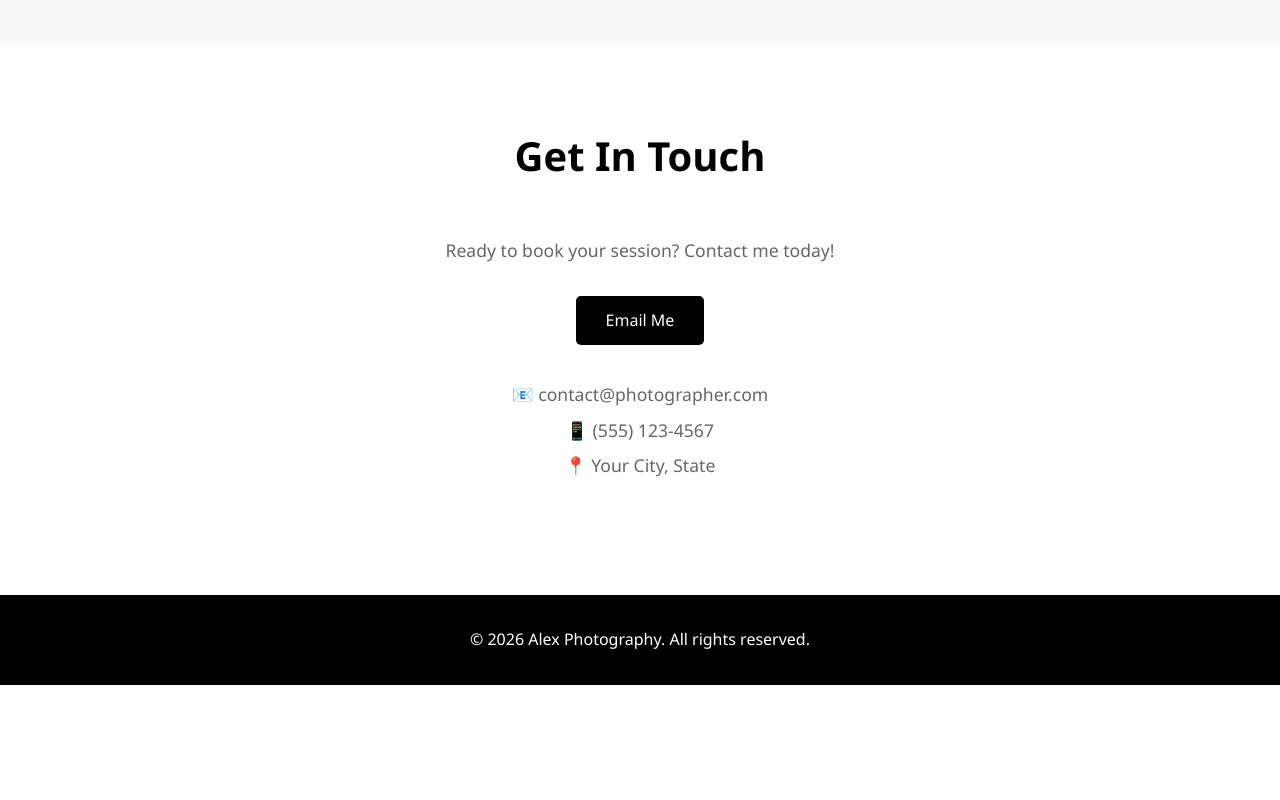
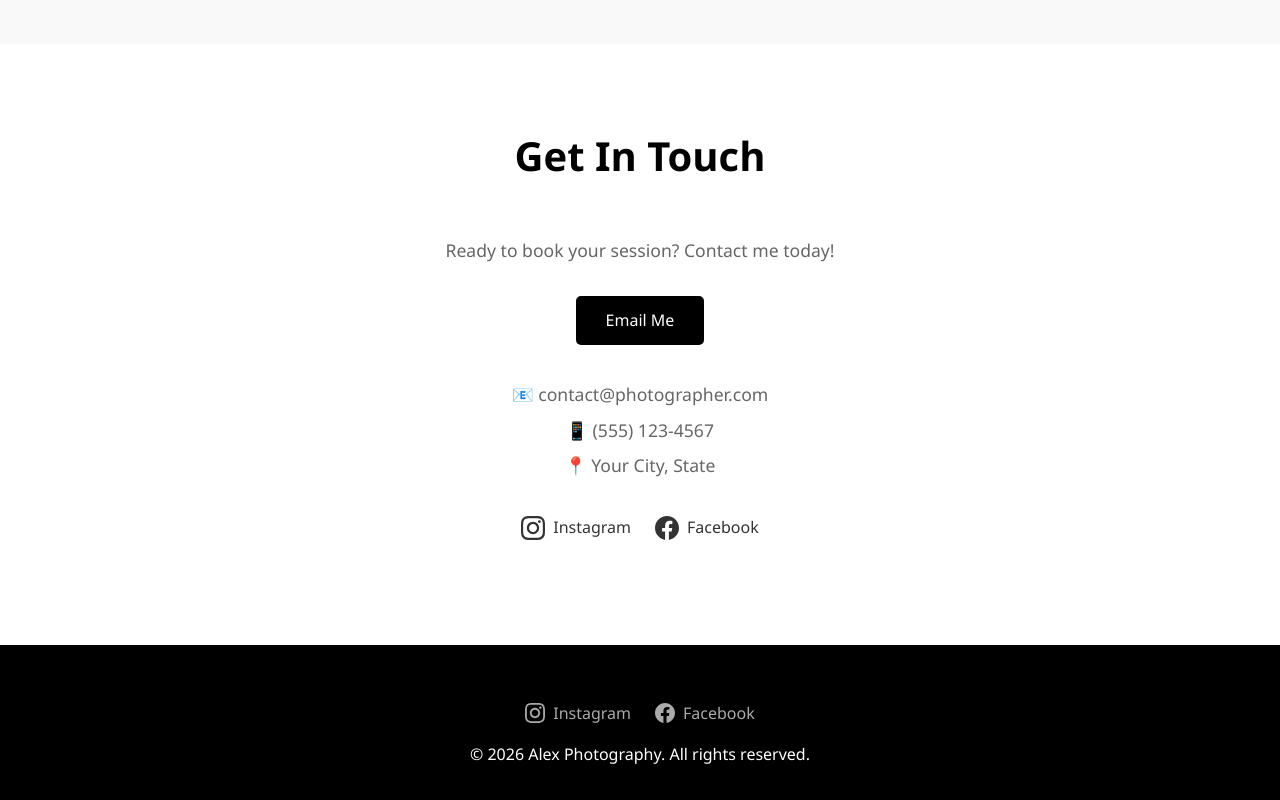
Before and after one commit to Rumba19/Niroj.Photography, a website: page index.html in a window 1280 px wide. Shown: the part 3296-4096 px from the top of the page. Before the commit the page ends 3981 px from the top, so only its background shows below. Drawn offline with Linux system fonts and the light colour scheme.

Commit message:
added social media link

```diff
--- a/css/style.css
+++ b/css/style.css
@@ -252,12 +252,46 @@ section h2 {
   line-height: 2;
 }
 
+/* Social Links */
+.social-links {
+  display: flex;
+  justify-content: center;
+  gap: 1.5rem;
+  margin: 1.5rem 0;
+}
+
+.social-link {
+  display: inline-flex;
+  align-items: center;
+  gap: 0.5rem;
+  text-decoration: none;
+  color: #333;
+  font-weight: 500;
+  transition: color 0.3s;
+}
+
+.social-link:hover {
+  color: #000;
+}
+
 /* Footer */
 footer {
   background: #000;
   color: white;
   text-align: center;
   padding: 2rem;
+}
+
+footer .social-links {
+  margin-bottom: 1rem;
+}
+
+footer .social-link {
+  color: #aaa;
+}
+
+footer .social-link:hover {
+  color: white;
 }
 
 /* Responsive */
--- a/index.html
+++ b/index.html
@@ -131,12 +131,40 @@
           📱 (555) 123-4567<br>
           📍 Your City, State
         </p>
+        <div class="social-links">
+          <a href="#" class="social-link" target="_blank" rel="noopener noreferrer" aria-label="Instagram">
+            <svg xmlns="http://www.w3.org/2000/svg" width="24" height="24" viewBox="0 0 24 24" fill="currentColor">
+              <path d="M12 2.163c3.204 0 3.584.012 4.85.07 3.252.148 4.771 1.691 4.919 4.919.058 1.265.069 1.645.069 4.849 0 3.205-.012 3.584-.069 4.849-.149 3.225-1.664 4.771-4.919 4.919-1.266.058-1.644.07-4.85.07-3.204 0-3.584-.012-4.849-.07-3.26-.149-4.771-1.699-4.919-4.92-.058-1.265-.07-1.644-.07-4.849 0-3.204.013-3.583.07-4.849.149-3.227 1.664-4.771 4.919-4.919 1.266-.057 1.645-.069 4.849-.069zm0-2.163c-3.259 0-3.667.014-4.947.072-4.358.2-6.78 2.618-6.98 6.98-.059 1.281-.073 1.689-.073 4.948 0 3.259.014 3.668.072 4.948.2 4.358 2.618 6.78 6.98 6.98 1.281.058 1.689.072 4.948.072 3.259 0 3.668-.014 4.948-.072 4.354-.2 6.782-2.618 6.979-6.98.059-1.28.073-1.689.073-4.948 0-3.259-.014-3.667-.072-4.947-.196-4.354-2.617-6.78-6.979-6.98-1.281-.059-1.69-.073-4.949-.073zm0 5.838c-3.403 0-6.162 2.759-6.162 6.162s2.759 6.163 6.162 6.163 6.162-2.759 6.162-6.163c0-3.403-2.759-6.162-6.162-6.162zm0 10.162c-2.209 0-4-1.79-4-4 0-2.209 1.791-4 4-4s4 1.791 4 4c0 2.21-1.791 4-4 4zm6.406-11.845c-.796 0-1.441.645-1.441 1.44s.645 1.44 1.441 1.44c.795 0 1.439-.645 1.439-1.44s-.644-1.44-1.439-1.44z"/>
+            </svg>
+            Instagram
+          </a>
+          <a href="#" class="social-link" target="_blank" rel="noopener noreferrer" aria-label="Facebook">
+            <svg xmlns="http://www.w3.org/2000/svg" width="24" height="24" viewBox="0 0 24 24" fill="currentColor">
+              <path d="M24 12.073c0-6.627-5.373-12-12-12s-12 5.373-12 12c0 5.99 4.388 10.954 10.125 11.854v-8.385H7.078v-3.47h3.047V9.43c0-3.007 1.792-4.669 4.533-4.669 1.312 0 2.686.235 2.686.235v2.953H15.83c-1.491 0-1.956.925-1.956 1.874v2.25h3.328l-.532 3.47h-2.796v8.385C19.612 23.027 24 18.062 24 12.073z"/>
+            </svg>
+            Facebook
+          </a>
+        </div>
       </div>
     </div>
   </section>
 
   <!-- Footer -->
   <footer>
+    <div class="social-links">
+      <a href="#" class="social-link" target="_blank" rel="noopener noreferrer" aria-label="Instagram">
+        <svg xmlns="http://www.w3.org/2000/svg" width="20" height="20" viewBox="0 0 24 24" fill="currentColor">
+          <path d="M12 2.163c3.204 0 3.584.012 4.85.07 3.252.148 4.771 1.691 4.919 4.919.058 1.265.069 1.645.069 4.849 0 3.205-.012 3.584-.069 4.849-.149 3.225-1.664 4.771-4.919 4.919-1.266.058-1.644.07-4.85.07-3.204 0-3.584-.012-4.849-.07-3.26-.149-4.771-1.699-4.919-4.92-.058-1.265-.07-1.644-.07-4.849 0-3.204.013-3.583.07-4.849.149-3.227 1.664-4.771 4.919-4.919 1.266-.057 1.645-.069 4.849-.069zm0-2.163c-3.259 0-3.667.014-4.947.072-4.358.2-6.78 2.618-6.98 6.98-.059 1.281-.073 1.689-.073 4.948 0 3.259.014 3.668.072 4.948.2 4.358 2.618 6.78 6.98 6.98 1.281.058 1.689.072 4.948.072 3.259 0 3.668-.014 4.948-.072 4.354-.2 6.782-2.618 6.979-6.98.059-1.28.073-1.689.073-4.948 0-3.259-.014-3.667-.072-4.947-.196-4.354-2.617-6.78-6.979-6.98-1.281-.059-1.69-.073-4.949-.073zm0 5.838c-3.403 0-6.162 2.759-6.162 6.162s2.759 6.163 6.162 6.163 6.162-2.759 6.162-6.163c0-3.403-2.759-6.162-6.162-6.162zm0 10.162c-2.209 0-4-1.79-4-4 0-2.209 1.791-4 4-4s4 1.791 4 4c0 2.21-1.791 4-4 4zm6.406-11.845c-.796 0-1.441.645-1.441 1.44s.645 1.44 1.441 1.44c.795 0 1.439-.645 1.439-1.44s-.644-1.44-1.439-1.44z"/>
+        </svg>
+        Instagram
+      </a>
+      <a href="#" class="social-link" target="_blank" rel="noopener noreferrer" aria-label="Facebook">
+        <svg xmlns="http://www.w3.org/2000/svg" width="20" height="20" viewBox="0 0 24 24" fill="currentColor">
+          <path d="M24 12.073c0-6.627-5.373-12-12-12s-12 5.373-12 12c0 5.99 4.388 10.954 10.125 11.854v-8.385H7.078v-3.47h3.047V9.43c0-3.007 1.792-4.669 4.533-4.669 1.312 0 2.686.235 2.686.235v2.953H15.83c-1.491 0-1.956.925-1.956 1.874v2.25h3.328l-.532 3.47h-2.796v8.385C19.612 23.027 24 18.062 24 12.073z"/>
+        </svg>
+        Facebook
+      </a>
+    </div>
     <p>&copy; 2026 Alex Photography. All rights reserved.</p>
   </footer>
 
```
